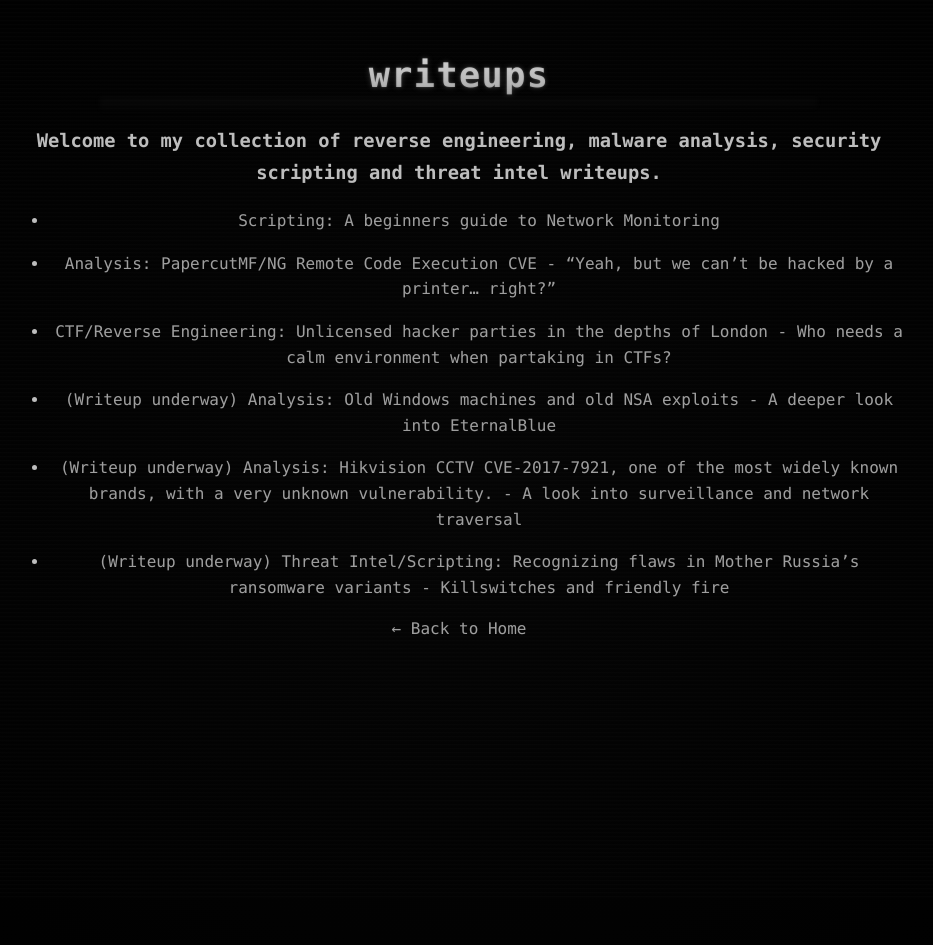
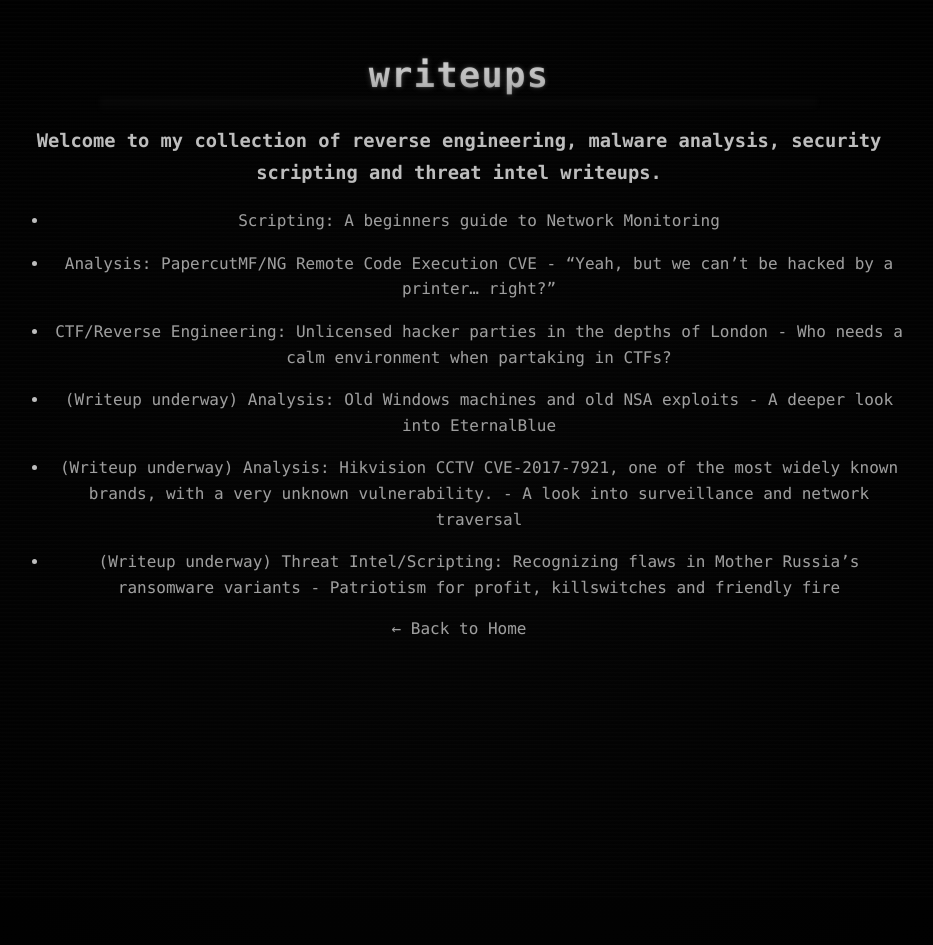
Before and after one commit to 0xhtw/0xhtw.github.io, a Jekyll site: the page built from writeups/index.md, in a window 1280 px wide. Shown: the whole page, without its empty margins (181-1114 px from the left). Built offline with Jekyll 4.4.1, drawn with Linux system fonts in a browser that asks for light colours.

Commit message:
Update index.md

```diff
--- a/writeups/index.md
+++ b/writeups/index.md
@@ -17,6 +17,6 @@
 
 - [(Writeup underway) Analysis: Hikvision CCTV CVE-2017-7921, one of the most widely known brands, with a very unknown vulnerability. - A look into surveillance and network traversal](hikvision17.md)
 
-- [(Writeup underway) Threat Intel/Scripting: Recognizing flaws in Mother Russia's ransomware variants - Killswitches and friendly fire](defence1.md)
+- [(Writeup underway) Threat Intel/Scripting: Recognizing flaws in Mother Russia's ransomware variants - Patriotism for profit, killswitches and friendly fire](defence1.md)
 
 [← Back to Home](../index.html)
```
